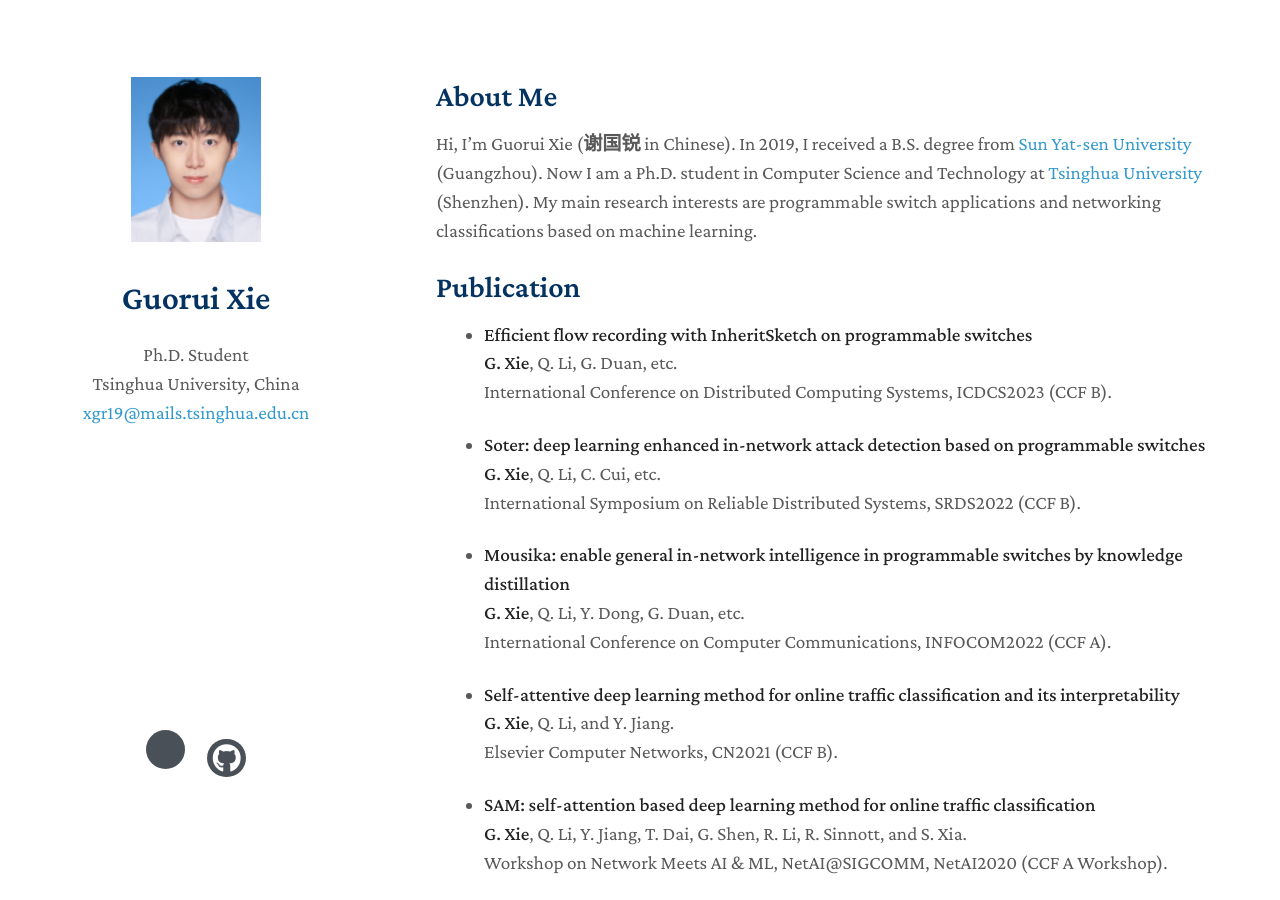
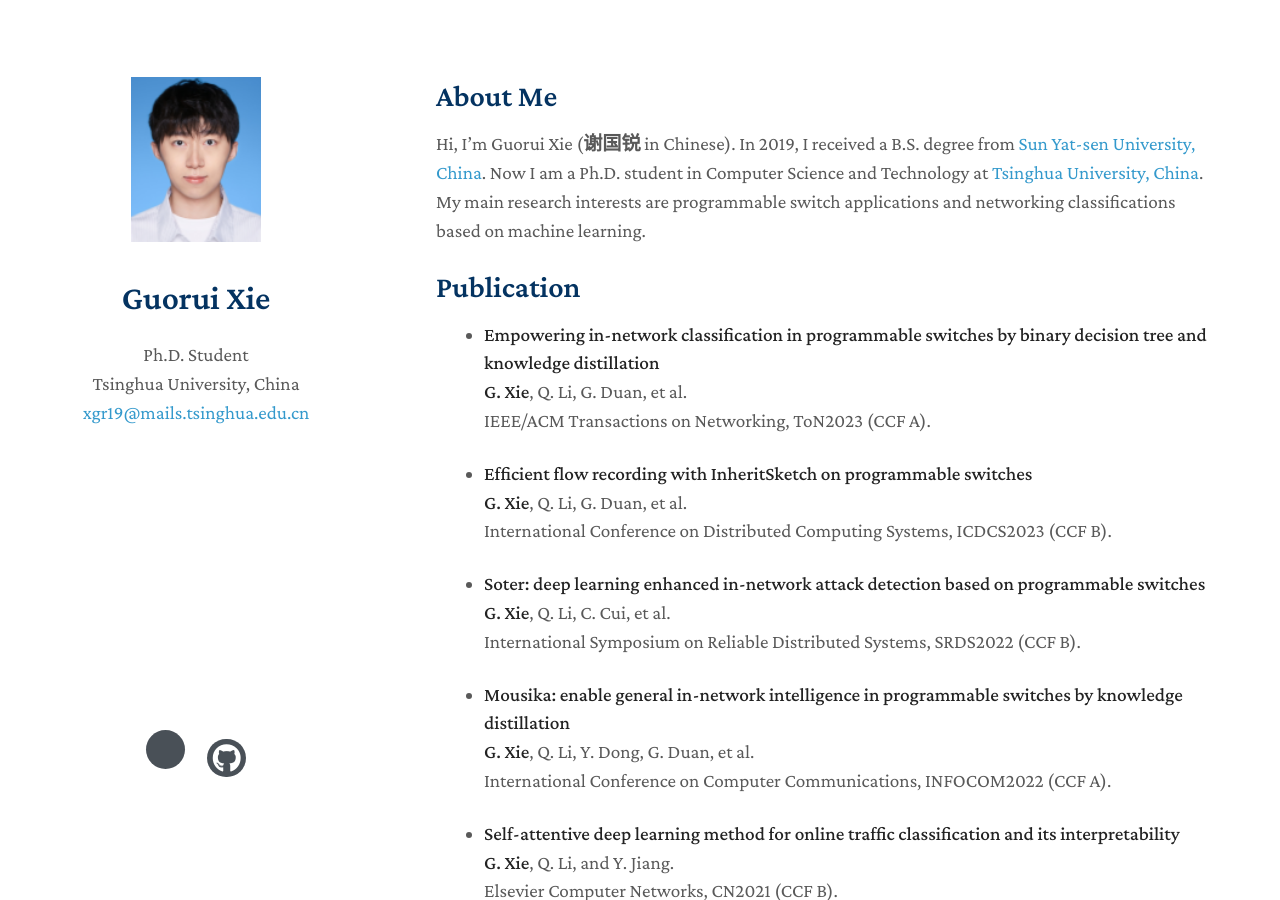
Before and after one commit to xgr19/xgr19.github.io, a Jekyll site: the page built from index.md, in a window 1280 px wide and 900 px high. Built offline with Jekyll 4.4.1, drawn with Linux system fonts in a browser that asks for light colours; nearby versions of some CDN libraries; comment, search, counter and statistics services are not loaded; a style sheet for code colours, icons or effects is not loaded; our own code applies the rules of GitHub Pages for plain Markdown files.

Commit message:
Update index.md

```diff
--- a/index.md
+++ b/index.md
@@ -4,7 +4,7 @@ layout: homepage
 
 ## About Me
 
-Hi, I'm Guorui Xie (<b>谢国锐</b> in Chinese). In 2019, I received a B.S. degree from [Sun Yat-sen University](https://www.sysu.edu.cn/sysuen/) (Guangzhou). Now I am a Ph.D. student in Computer Science and Technology at [Tsinghua University](https://www.cs.tsinghua.edu.cn/csen/) (Shenzhen). My main research interests are programmable switch applications and networking classifications based on machine learning.
+Hi, I'm Guorui Xie (<b>谢国锐</b> in Chinese). In 2019, I received a B.S. degree from [Sun Yat-sen University, China](https://www.sysu.edu.cn/sysuen/). Now I am a Ph.D. student in Computer Science and Technology at [Tsinghua University, China](https://www.cs.tsinghua.edu.cn/csen/). My main research interests are programmable switch applications and networking classifications based on machine learning.
 
 <!-- ## Research Interests
 
@@ -28,21 +28,27 @@ Hi, I'm Guorui Xie (<b>谢国锐</b> in Chinese). In 2019, I received a B.S. deg
   <br>
   [[PDF](https://arxiv.org/pdf/2002.10211.pdf)] [[Code](https://github.com/yaoyao-liu/mnemonics)] <strong><i style="color:#e74d3c">Oral Presentation</i></strong> -->
 
+- **Empowering in-network classification in programmable switches by binary decision tree and knowledge distillation**
+  <br>
+  **G. Xie**, Q. Li, G. Duan, et al.
+  <br>
+  IEEE/ACM Transactions on Networking, ToN2023 (CCF A).
+
 - **Efficient flow recording with InheritSketch on programmable switches**
   <br>
-  **G. Xie**, Q. Li, G. Duan, etc.
+  **G. Xie**, Q. Li, G. Duan, et al.
   <br>
   International Conference on Distributed Computing Systems, ICDCS2023 (CCF B).
 
 - **Soter: deep learning enhanced in-network attack detection based on programmable switches**
   <br>
-  **G. Xie**, Q. Li, C. Cui, etc.
+  **G. Xie**, Q. Li, C. Cui, et al.
   <br>
   International Symposium on Reliable Distributed Systems, SRDS2022 (CCF B).
 
 - **Mousika: enable general in-network intelligence in programmable switches by knowledge distillation**
   <br>
-  **G. Xie**, Q. Li, Y. Dong, G. Duan, etc.
+  **G. Xie**, Q. Li, Y. Dong, G. Duan, et al.
   <br>
   International Conference on Computer Communications, INFOCOM2022 (CCF A).
 
```
